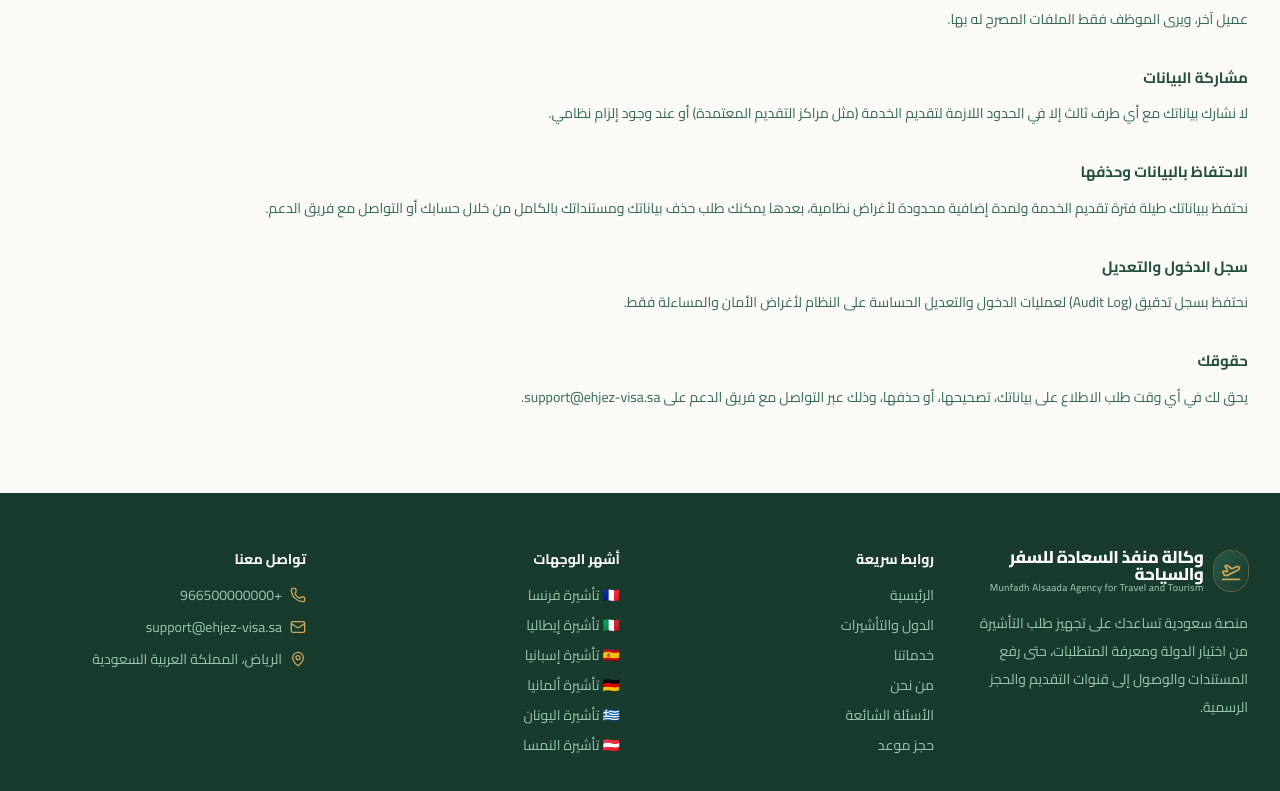
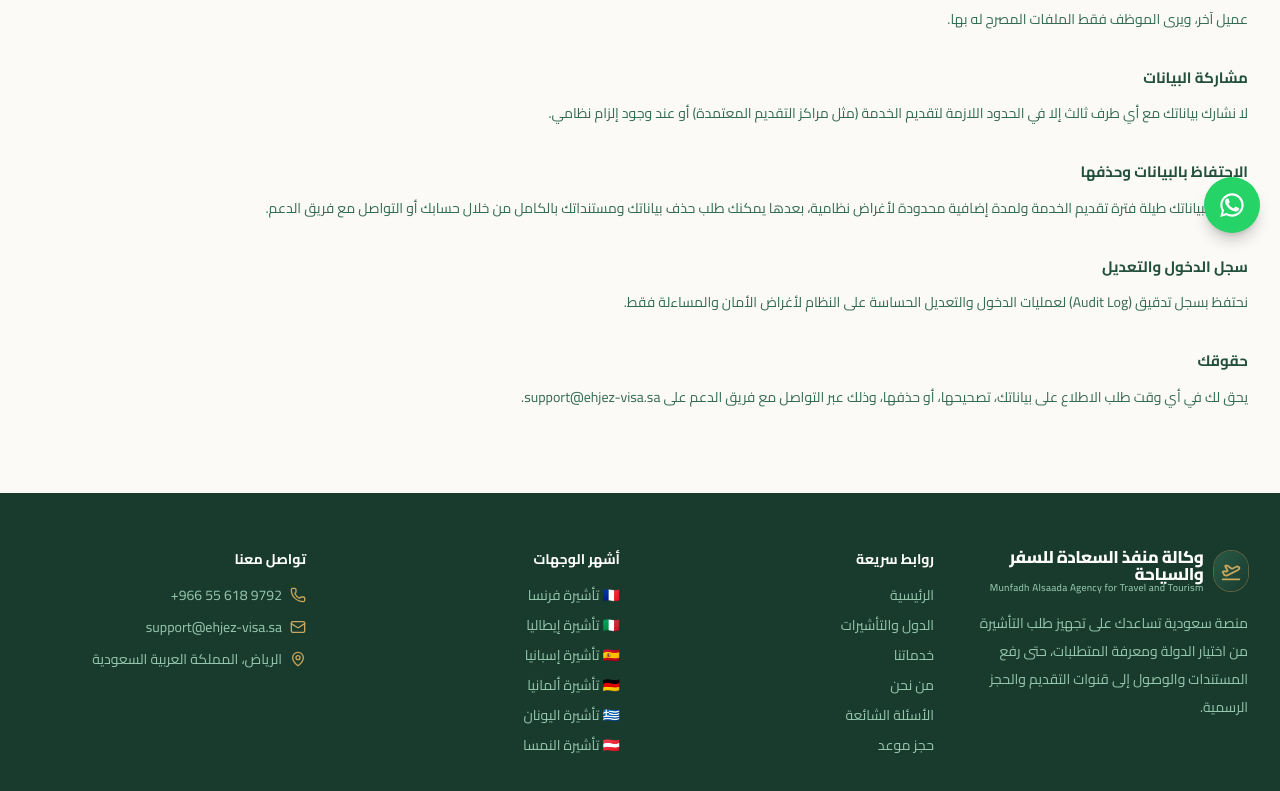
Before and after one commit to asalghunaymi-lgtm/cd-Documents-ehjez-visa-ehjez-visa-npx-vercel-deploy---prod---yes, a Next.js app: page /privacy in a window 1280 px wide. Shown: the part 547-1338 px from the top of the page. Built offline with nearby package versions, Linux system fonts and the light colour scheme.

Commit message:
Add support phone number and click-to-WhatsApp contact button

```diff
--- a/components/layout/public-chrome.tsx
+++ b/components/layout/public-chrome.tsx
@@ -4,6 +4,7 @@ import { usePathname } from "next/navigation";
 import { SiteHeader } from "./site-header";
 import { SiteFooter } from "./site-footer";
 import { DisclaimerBanner } from "./disclaimer-banner";
+import { WhatsappButton } from "./whatsapp-button";
 
 export function PublicChrome({ children }: { children: React.ReactNode }) {
   const pathname = usePathname();
@@ -19,6 +20,7 @@ export function PublicChrome({ children }: { children: React.ReactNode }) {
       <SiteHeader />
       <main className="flex-1">{children}</main>
       <SiteFooter />
+      <WhatsappButton />
     </>
   );
 }
--- a/components/layout/site-footer.tsx
+++ b/components/layout/site-footer.tsx
@@ -51,7 +51,10 @@ export function SiteFooter() {
           <h4 className="mb-4 text-sm font-bold text-white">تواصل معنا</h4>
           <ul className="space-y-3 text-sm text-navy-300">
             <li className="flex items-center gap-2">
-              <Phone className="size-4 text-gold-400" /> {siteConfig.supportPhone}
+              <Phone className="size-4 text-gold-400" />
+              <a href={`tel:${siteConfig.supportPhone}`} className="transition-colors hover:text-gold-400" dir="ltr">
+                {siteConfig.supportPhoneDisplay}
+              </a>
             </li>
             <li className="flex items-center gap-2">
               <Mail className="size-4 text-gold-400" /> {siteConfig.supportEmail}
--- /dev/null
+++ b/components/layout/whatsapp-button.tsx
@@ -0,0 +1,19 @@
+import { siteConfig } from "@/config/site";
+
+export function WhatsappButton() {
+  return (
+    <a
+      href={siteConfig.whatsappLink}
+      target="_blank"
+      rel="noopener noreferrer"
+      aria-label={`تواصل معنا عبر واتساب: ${siteConfig.supportPhoneDisplay}`}
+      title={`تواصل معنا عبر واتساب: ${siteConfig.supportPhoneDisplay}`}
+      className="fixed bottom-5 right-5 z-50 flex size-14 items-center justify-center rounded-full bg-[#25D366] text-white shadow-lg shadow-black/20 transition-transform hover:scale-105"
+    >
+      <svg viewBox="0 0 24 24" className="size-7" fill="currentColor" aria-hidden="true">
+        <path d="M12.004 2.003c-5.514 0-9.997 4.483-9.997 9.997 0 1.762.464 3.484 1.345 4.997l-1.428 5.215 5.338-1.4a9.96 9.96 0 0 0 4.742 1.185h.004c5.514 0 9.997-4.483 9.997-9.997 0-2.67-1.04-5.182-2.929-7.071a9.935 9.935 0 0 0-7.072-2.926zm0 18.184a8.19 8.19 0 0 1-4.166-1.14l-.298-.177-3.171.833.845-3.09-.194-.317a8.18 8.18 0 0 1-1.253-4.293c0-4.522 3.68-8.202 8.202-8.202 2.19 0 4.249.853 5.799 2.403a8.15 8.15 0 0 1 2.403 5.799c0 4.522-3.68 8.184-8.167 8.184z" />
+        <path d="M17.472 14.382c-.297-.149-1.758-.867-2.03-.967-.273-.099-.471-.148-.67.15-.197.297-.767.966-.94 1.164-.173.199-.347.223-.644.075-.297-.15-1.255-.463-2.39-1.475-.883-.788-1.48-1.761-1.653-2.059-.173-.297-.018-.458.13-.606.134-.133.298-.347.446-.52.149-.174.198-.298.298-.497.099-.198.05-.371-.025-.52-.075-.149-.669-1.612-.916-2.207-.242-.579-.487-.5-.669-.51-.173-.008-.371-.01-.57-.01-.198 0-.52.074-.792.372-.272.297-1.04 1.016-1.04 2.479 0 1.462 1.065 2.875 1.213 3.074.149.198 2.096 3.2 5.077 4.487.709.306 1.262.489 1.694.626.712.226 1.36.194 1.872.118.571-.085 1.758-.719 2.006-1.413.248-.694.248-1.289.173-1.413-.074-.124-.272-.198-.57-.347z" />
+      </svg>
+    </a>
+  );
+}
--- a/config/site.ts
+++ b/config/site.ts
@@ -5,7 +5,9 @@ export const siteConfig = {
   descriptionAr:
     "منصة سعودية تساعدك على تجهيز طلب التأشيرة من اختيار الدولة ومعرفة المتطلبات، حتى رفع المستندات والوصول إلى قنوات التقديم والحجز الرسمية.",
   url: "https://www.ehjez-visa.sa",
-  supportPhone: "+966500000000",
+  supportPhone: "+966556189792",
+  supportPhoneDisplay: "+966 55 618 9792",
+  whatsappLink: "https://wa.me/966556189792",
   supportEmail: "support@ehjez-visa.sa",
   disclaimer:
     "احجز تأشيرتك منصة مستقلة لتقديم خدمات المساعدة في إجراءات التأشيرات، وليست سفارة أو جهة حكومية ولا تضمن إصدار التأشيرة. قرار منح أو رفض التأشيرة يعود حصريًا إلى الجهة المختصة.",
```
